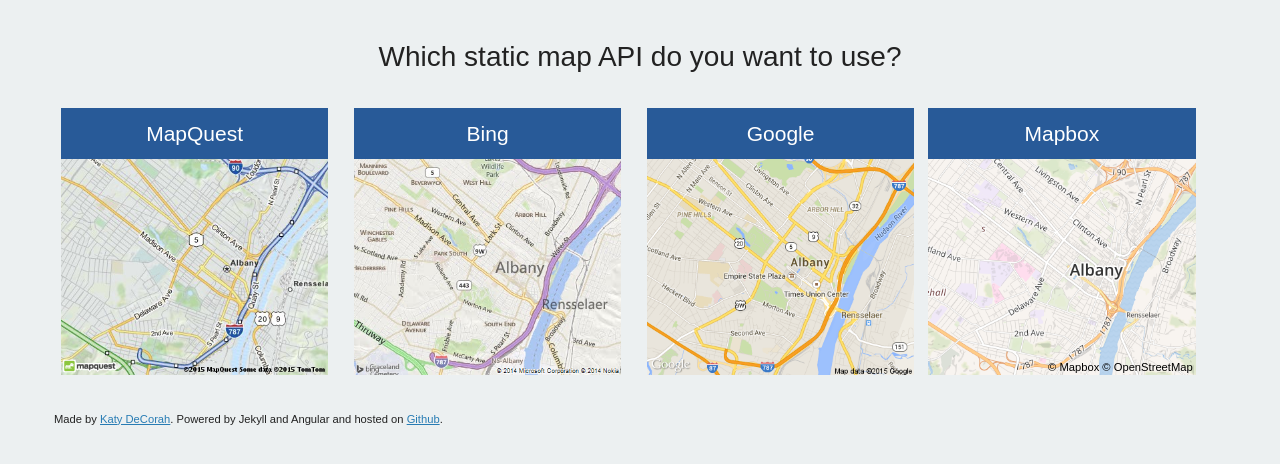
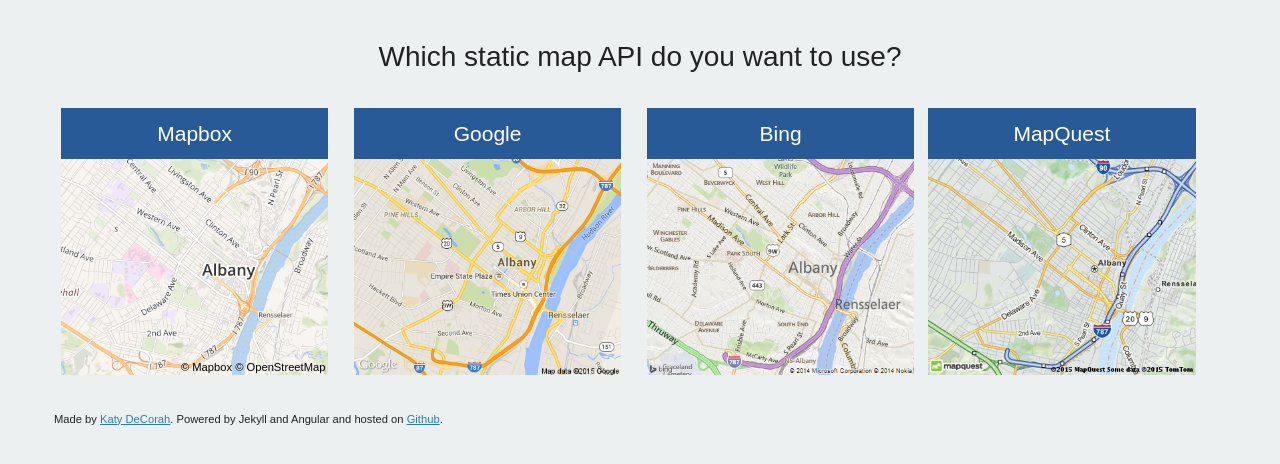
Before and after one commit to katydecorah/staticmapmaker, a Jekyll site: the page built from index.html, in a window 1280 px wide. Shown: the top 464 px of the page. Built offline with Jekyll 4.4.1, drawn with Linux system fonts in a browser that asks for light colours; nearby versions of some CDN libraries.

Commit message:
cleans up front page

```diff
--- a/index.html
+++ b/index.html
@@ -3,7 +3,7 @@
 ---
 <h2>Which static map API do you want to use?</h2>
 <div class="choices">
-{% for page in site.pages %}{% if page.title %}
+{% for page in site.pages reversed %}{% if page.title %}
 <a href="{{ page.url }}" class="choose-map">
 <div class="choose-map-title">{{page.title}}</div>
 <div class="choose-map-example"><img src="/img/{{page.title | downcase}}.png" alt="{{page.title}} static map API">{% if page.title == 'Mapbox' %}<div class="attribution" target="_blank">&copy; Mapbox &copy; OpenStreetMap</div>{% endif %}</div>
```
